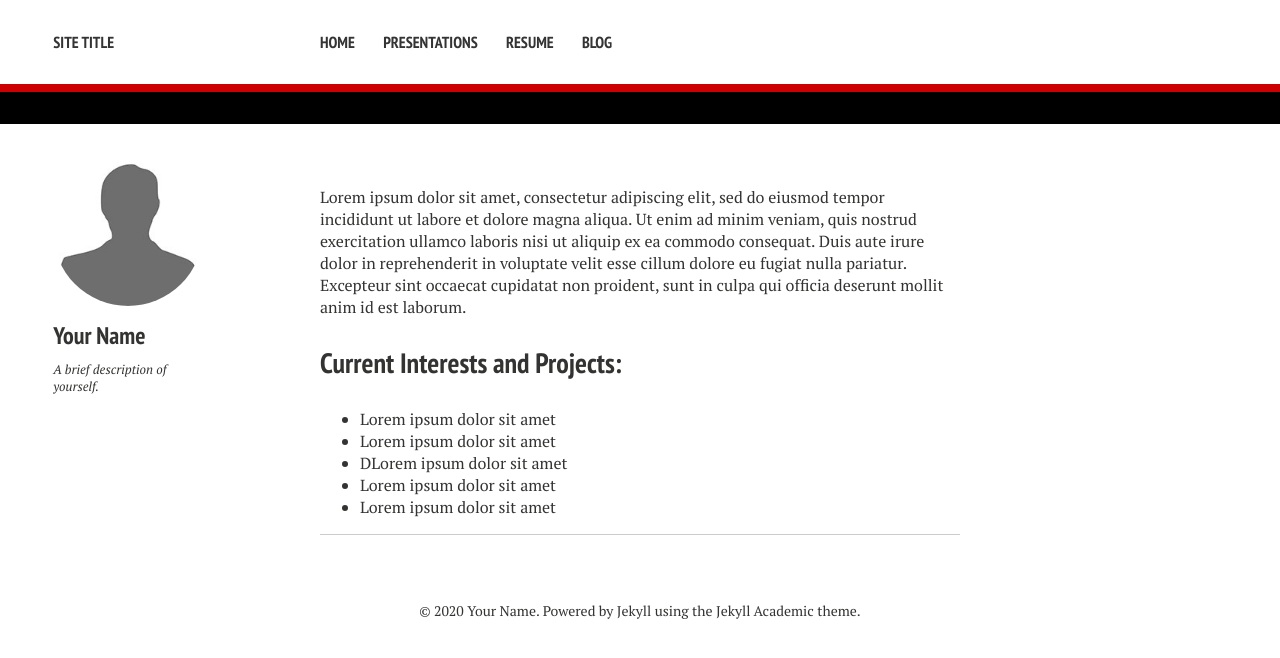
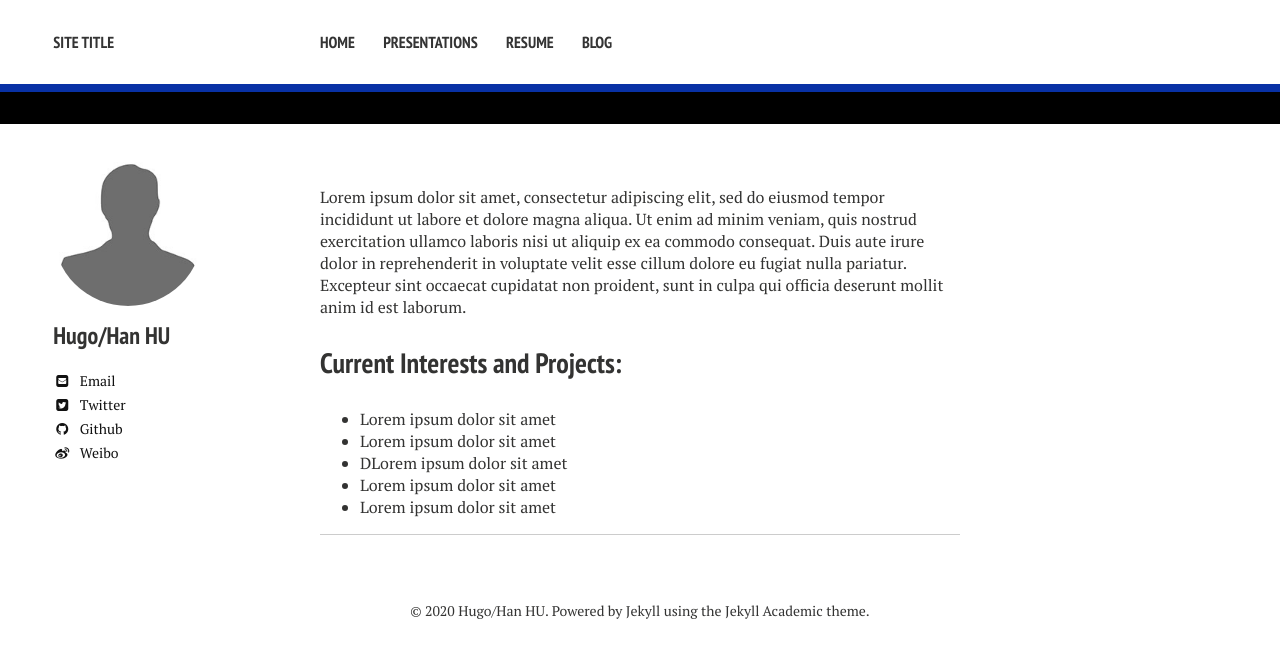
Before and after one commit to huhanwj/huhanwj.github.io, a Jekyll site: the page built from index.md, in a window 1280 px wide. Shown: the top 658 px of the page. Built offline with Jekyll 4.4.1, drawn with Linux system fonts in a browser that asks for light colours; nearby versions of some CDN libraries.

Commit message:
Update config

```diff
--- a/_config.yml
+++ b/_config.yml
@@ -1,19 +1,19 @@
 # Site wide configuration
 
 title: Site Title
-locale: en_US
+locale: zh_CN
 logo: # filename of a logo image that has been placed into your images directory
 
 # Enter the following platform usernames if you would like for them to appear on your site.
 owner:
-  name: Your Name
+  name: Hugo/Han HU
   avatar: bio-photo.jpg
-  bio: "A brief description of yourself."
-  email: #emailaddress
+  bio: ""
+  email: huhanwj@gmail.com/hh118@ie.cuhk.edu.hk
   # Do not include the @ symbol in your Twitter username
-  twitter: #username
+  twitter: HhggHan
   linkedin: #username
-  github: #username
+  github: huhanwj
   orcid: # ID Number (ex. 0000-0000-0000-0000)
   researchgate: #username
   mendeley: #username
@@ -35,14 +35,14 @@ owner:
   dribbble: #username
   youtube: #username
   soundcloud: #username
-  weibo: #username
+  weibo: 敬文不远
   flickr: #username
   codepen: #username
   disqus-shortname:
 
 # The following adjust the accents for your site. If you would like to further edit colors, fonts, font sizes, etc.
 # you may do so in _sass/variables.scss
-highlight-color: '#CC0000'
+highlight-color: '#0831A5'
 lowlight-color: '#000'
 
   # NOTE: If you would like your site to be licensed under a creative commons license, uncomment the 'yes' next to the type of license you wish to use.
```
